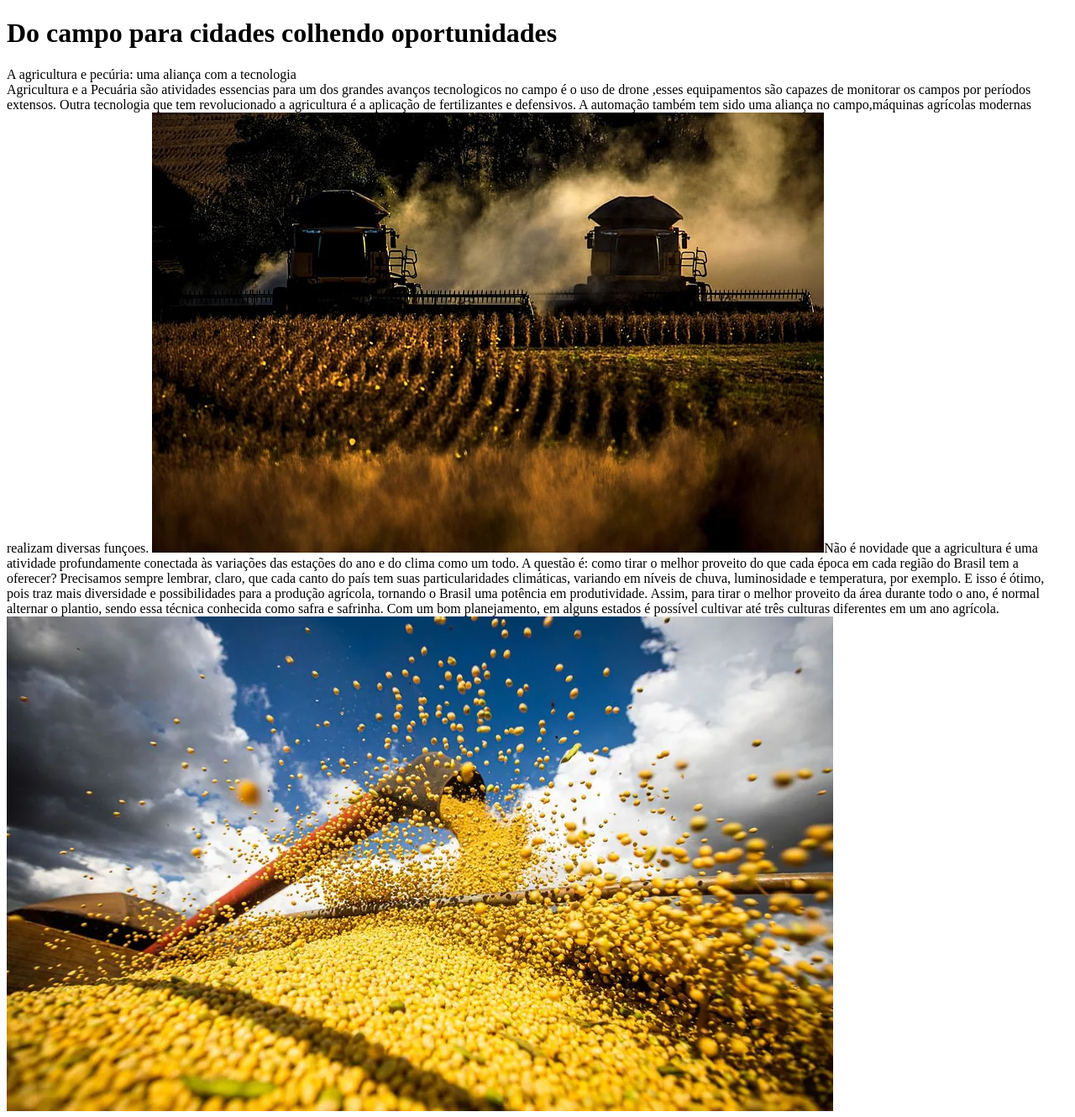
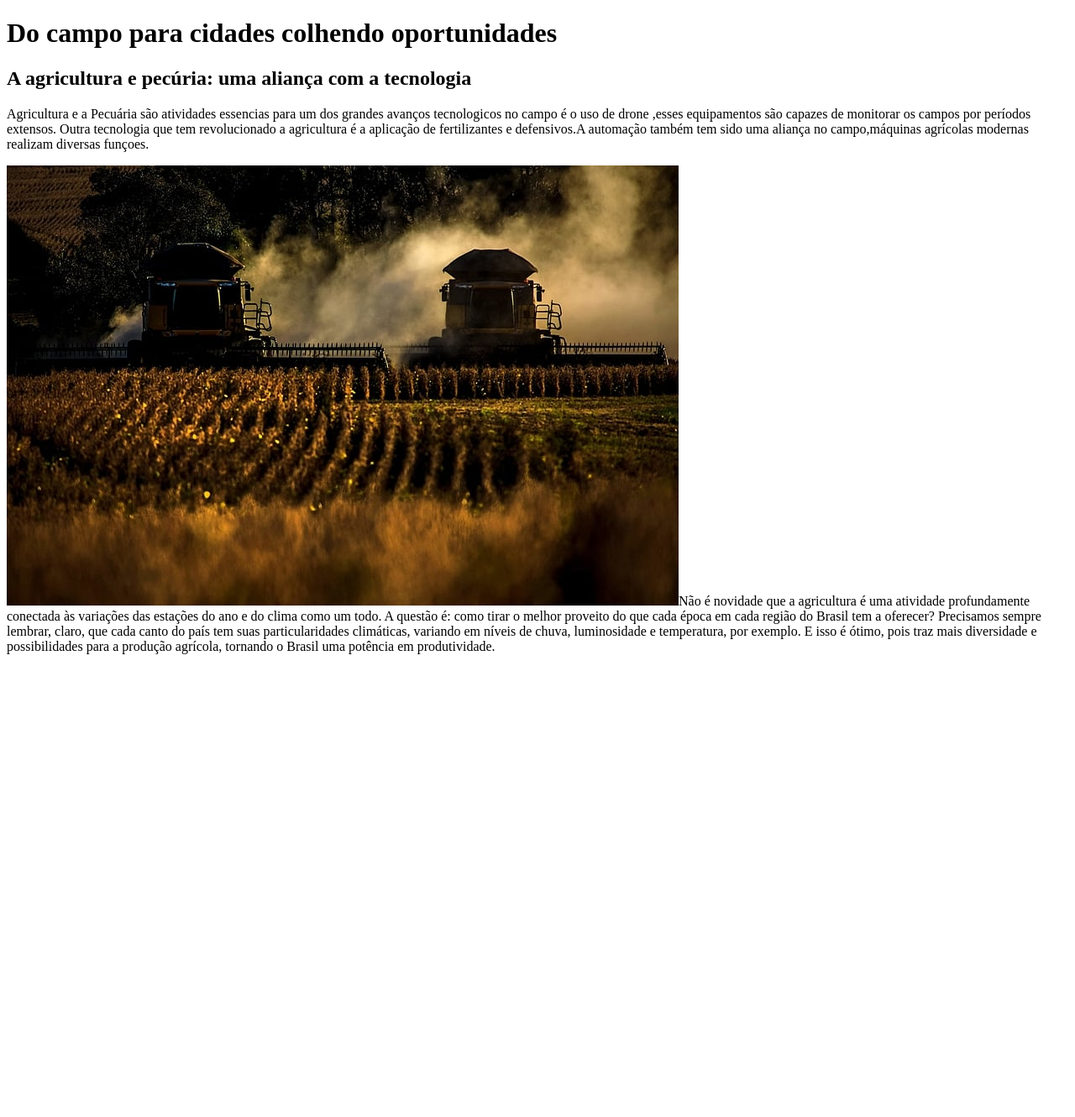
Before and after one commit to vividorodo/agrinho2024_coura-2, a plain HTML site: page index.html in a window 1280 px wide. Shown: the whole page at 84% size. After the commit the page ends 800 px from the top, so only its background shows below. Drawn offline with Linux system fonts and the light colour scheme.

Commit message:
Add files via upload

```diff
--- a/index.html
+++ b/index.html
@@ -4,18 +4,16 @@
     <meta charset="UTF-8">
     <meta name="viewport" content="width=device-width, initial-scale=1.0">
     <title>Document</title>
+    <link rel="stylesheet" href="style.css">
 </head>
 <body>
 <header>
-<h1>Do campo para cidades colhendo oportunidades</h1>
-<section> A agricultura e pecúria: uma aliança com a tecnologia </section>
-<section> Agricultura e a Pecuária são atividades essencias para um dos grandes avanços tecnologicos no campo é o uso de drone ,esses equipamentos são capazes de monitorar os campos por períodos extensos.
-    Outra tecnologia que tem revolucionado a agricultura é a aplicação de fertilizantes e defensivos.
-    A automação também tem sido uma aliança no campo,máquinas agrícolas modernas realizam diversas funçoes.
-    <img src="image.png" alt=""Colheita de safra>Não é novidade que a agricultura é uma atividade profundamente conectada às variações das estações do ano e do clima como um todo. A questão é: como tirar o melhor proveito do que cada época em cada região do Brasil tem a oferecer?
+<h1 class="assusto 1">Do campo para cidades colhendo oportunidades</h1>
+<h2 class=informaçao 1"">A agricultura e pecúria: uma aliança com a tecnologia </h2>
+<p class= assunto 2"">Agricultura e a Pecuária são atividades essencias para um dos grandes avanços tecnologicos no campo é o uso de drone ,esses equipamentos são capazes de monitorar os campos por períodos extensos.
+    Outra tecnologia que tem revolucionado a agricultura é a aplicação de fertilizantes e defensivos.A automação também tem sido uma aliança no campo,máquinas agrícolas modernas realizam diversas funçoes.    </p>
 
-    Precisamos sempre lembrar, claro, que cada canto do país tem suas particularidades climáticas, variando em níveis de chuva, luminosidade e temperatura, por exemplo. E isso é ótimo, pois traz mais diversidade e possibilidades para a produção agrícola, tornando o Brasil uma potência em produtividade.
+    <img src="image.png" alt=
+    <p>Não é novidade que a agricultura é uma atividade profundamente conectada às variações das estações do ano e do clima como um todo. A questão é: como tirar o melhor proveito do que cada época em cada região do Brasil tem a oferecer?
 
-    Assim, para tirar o melhor proveito da área durante todo o ano, é normal alternar o plantio, sendo essa técnica conhecida como safra e safrinha. Com um bom planejamento, em alguns estados é possível cultivar até três culturas diferentes em um ano agrícola. <section>
-        <img src="image (1).png" alt="">
-</html
+        Precisamos sempre lembrar, claro, que cada canto do país tem suas particularidades climáticas, variando em níveis de chuva, luminosidade e temperatura, por exemplo. E isso é ótimo, pois traz mais diversidade e possibilidades para a produção agrícola, tornando o Brasil uma potência em produtividade.</p>
--- a/style.css
+++ b/style.css
@@ -0,0 +1,4 @@
+.body{
+    padding: 10px;
+    margin: 16px;
+}
```
